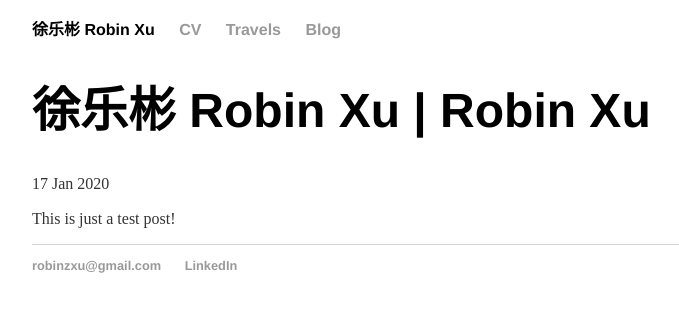
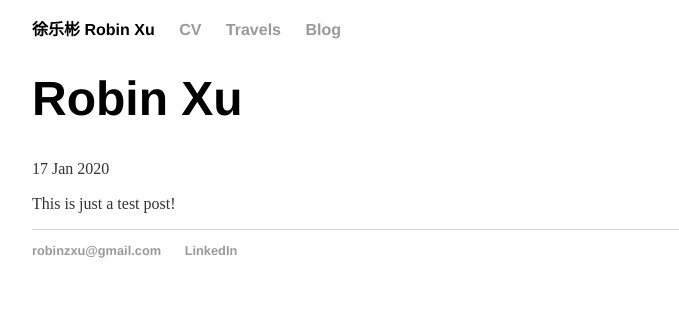
Before and after one commit to robinzxu/robinzxu.github.io, a Jekyll site: the page built from _posts/2020-01-17-robin-xu-site-launched.md, in a window 1280 px wide. Shown: the top 312 px of the page, without its empty margins (108-787 px from the left). Built offline with Jekyll 4.4.1, drawn with Linux system fonts in a browser that asks for light colours.

Commit message:
Update post.html

```diff
--- a/_layouts/post.html
+++ b/_layouts/post.html
@@ -1,7 +1,7 @@
 ---
 layout: default
 ---
-<h1>徐乐彬 Robin Xu | {{ page.title }}</h1>
+<h1>{{ page.title }}</h1>
 <p class="meta">{{ page.date | date_to_string }}</p>
 
 <div class="post">
```
